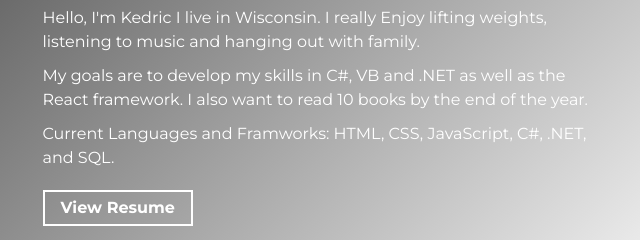
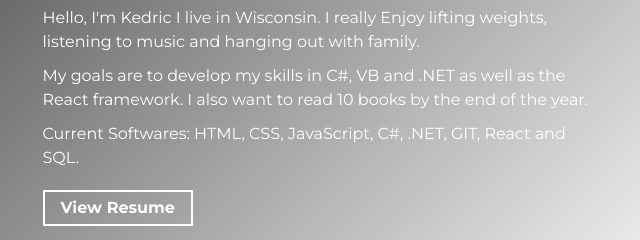
Before and after one commit to KedricMcIntyre0/Portfolio, a website built with Parcel: page src/index.html in a window 1280 px wide. Shown: the part 940-1180 px from the top of the page, 605-1245 px from the left. Built offline with nearby package versions, Linux system fonts and the light colour scheme.

Commit message:
change verbiage in about section

```diff
--- a/src/index.html
+++ b/src/index.html
@@ -85,7 +85,7 @@
                 My goals are to develop my skills in C#, VB and .NET as well as the React framework. I also want to read 10 books by the end of the year.
               </p>
               <p class="about-wrapper__info-text">
-                Current Languages and Framworks: HTML, CSS, JavaScript, C#, .NET, and SQL.
+                Current Softwares: HTML, CSS, JavaScript, C#, .NET, GIT, React and SQL.
               </p>
               <span class="d-flex mt-3">
                 <a
```
